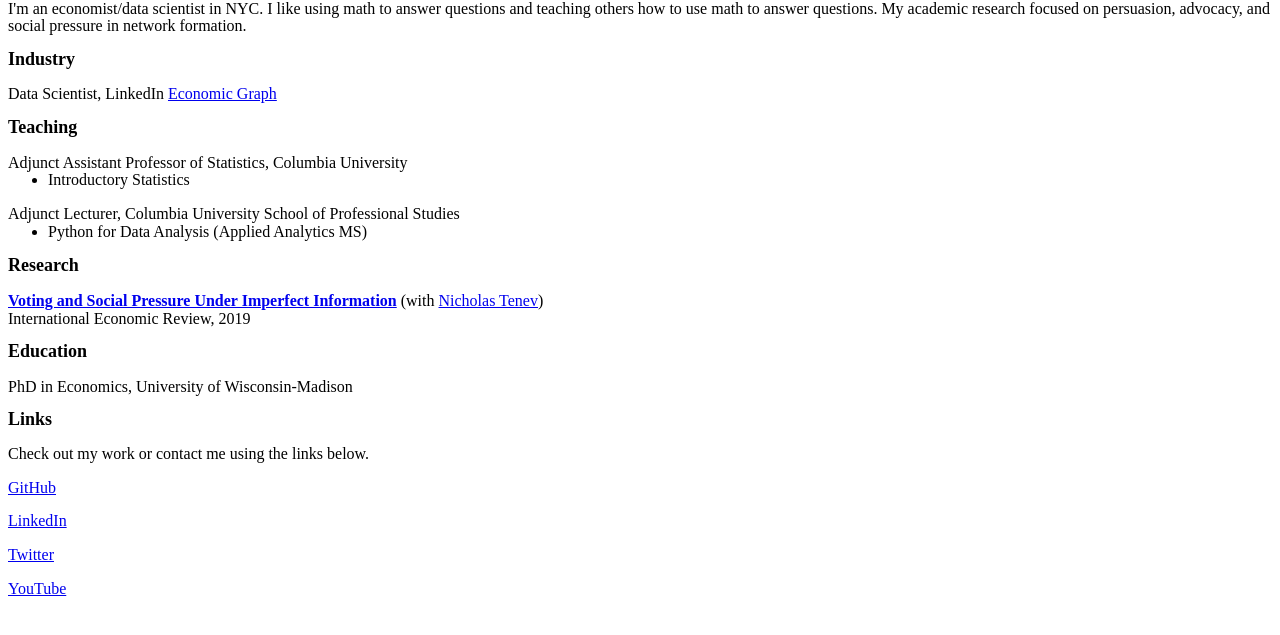
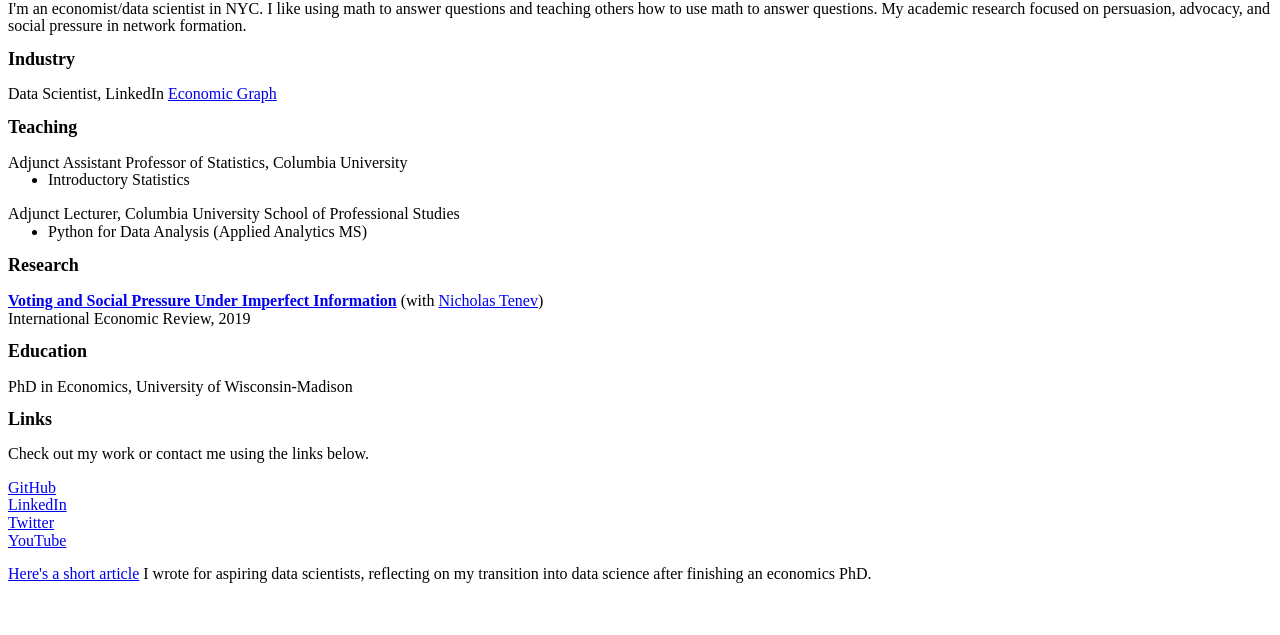
Before and after one commit to alexanderthclark/alexanderthclark.github.io, a plain HTML site: page index.html in a window 1280 px wide. Shown: the part 59-694 px from the top of the page. Drawn offline with Linux system fonts and the light colour scheme.

Commit message:
Update index.html

```diff
--- a/index.html
+++ b/index.html
@@ -64,10 +64,13 @@
 
     Check out my work or contact me using the links below.
 
-    <p><a href="https://github.com/alexanderthclark" target="_blank">GitHub</a></p>
-    <p><a href="https://www.linkedin.com/alexanderthclark/" target="_blank">LinkedIn</a></p>
-    <p><a href="https://twitter.com/ale_xanderclark" target="_blank">Twitter</a></p>
-    <p><a href="https://www.youtube.com/channel/UC7zSpQsXo4ezksvHaGYTvzg" target="_blank">YouTube</a></p>
+    <p><a href="https://github.com/alexanderthclark" target="_blank">GitHub</a><br>
+    <a href="https://www.linkedin.com/alexanderthclark/" target="_blank">LinkedIn</a><br>
+    <a href="https://twitter.com/ale_xanderclark" target="_blank">Twitter</a><br>
+    <a href="https://www.youtube.com/channel/UC7zSpQsXo4ezksvHaGYTvzg" target="_blank">YouTube</a></p>
+
+
+    <p><a href="https://www.linkedin.com/pulse/aspiring-data-scientists-alexander-clark" target="_blank">Here's a short article</a> I wrote for aspiring data scientists, reflecting on my transition into data science after finishing an economics PhD.</p>
 </body>
 
 </html>
```
